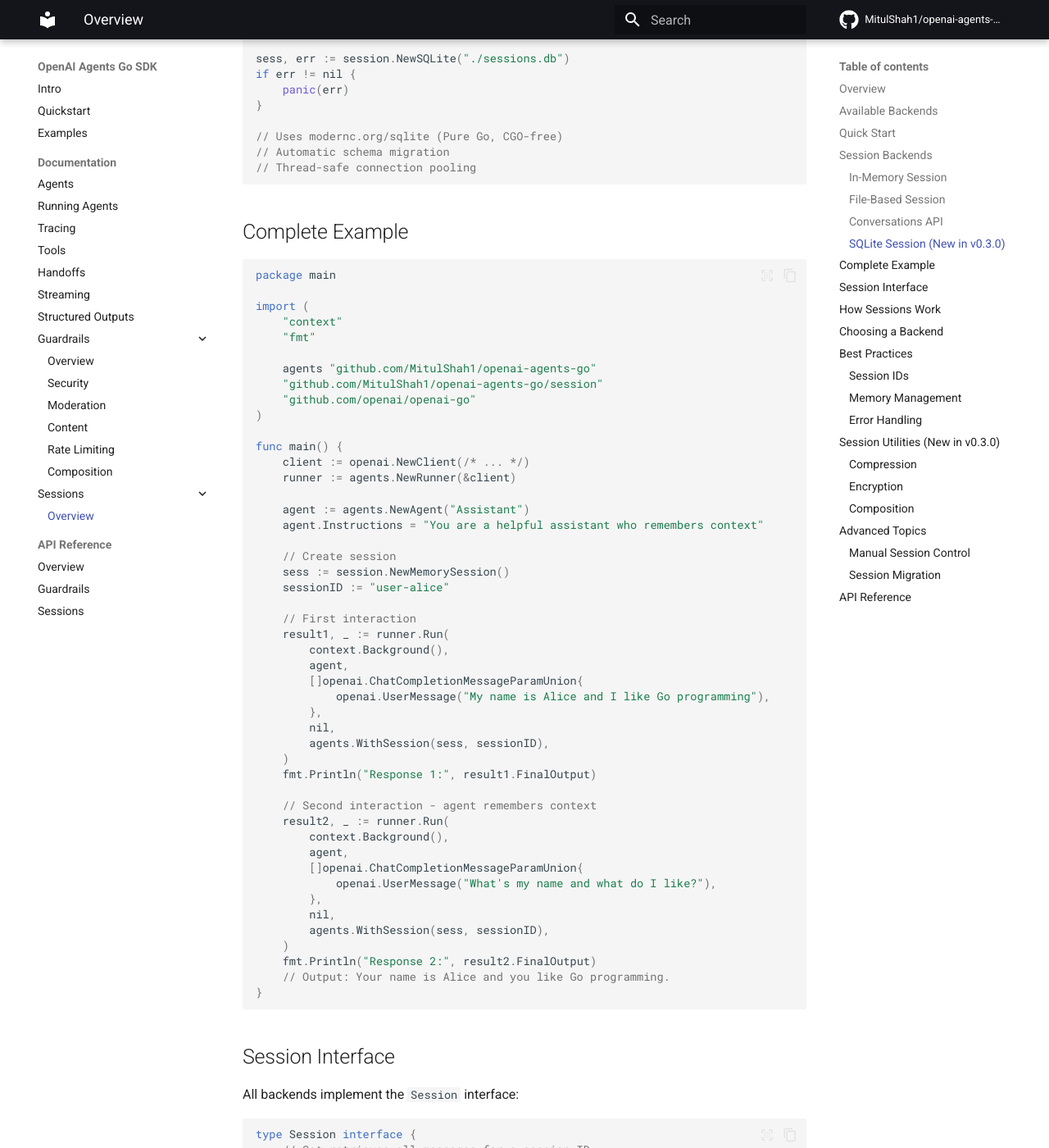
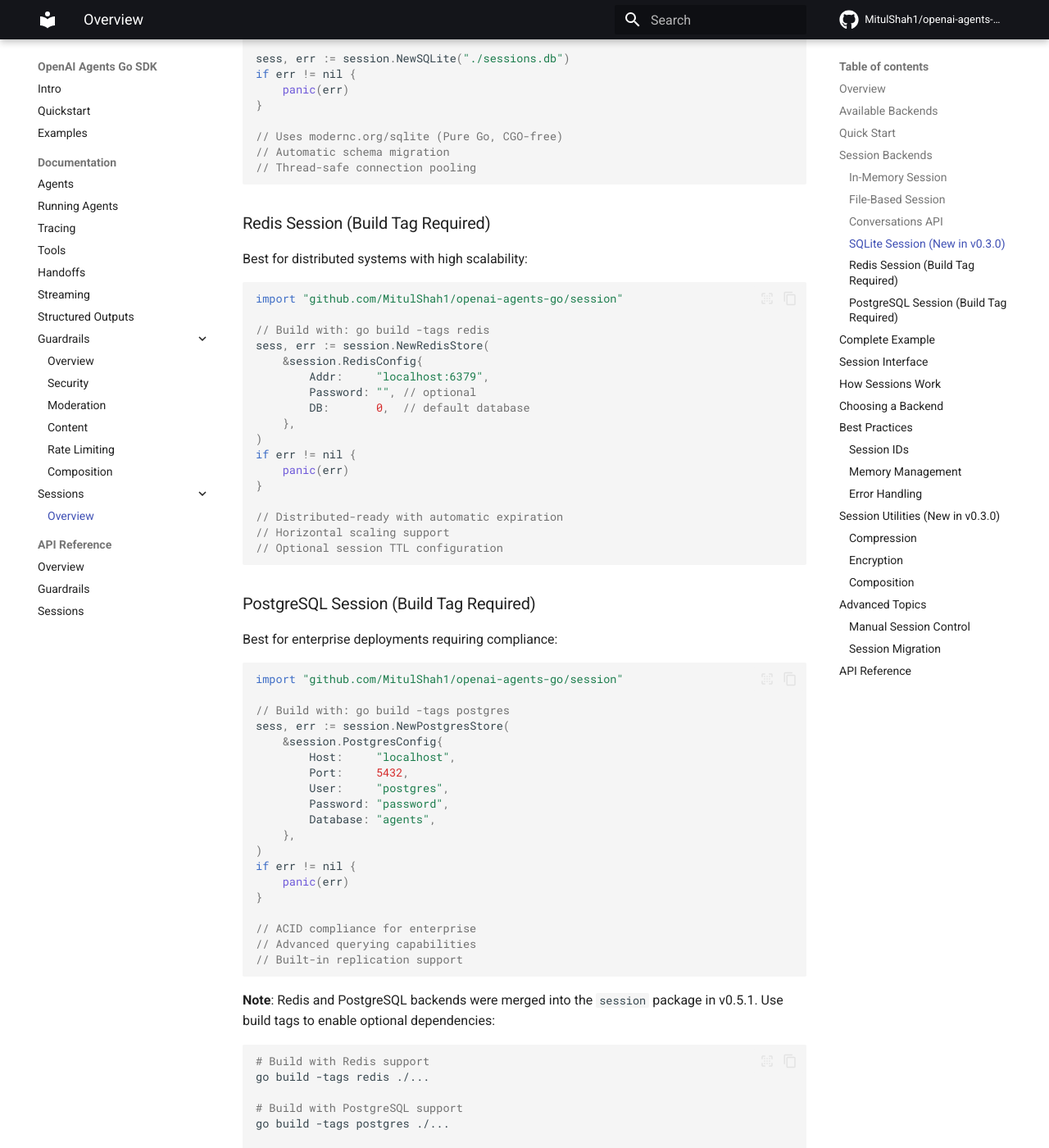
Before and after one commit to MitulShah1/openai-agents-go, an MkDocs documentation site: the page built from docs/sessions/index.md, in a window 1280 px wide and 1400 px high, scrolled down 2420 px. Shown: the whole window at 82% size. Built offline with MkDocs 1.6.1 and Material for MkDocs 9.7.7, drawn with Linux system fonts in a browser that asks for light colours; comment, search, counter and statistics services are not loaded; the version menu is left out; some of the changed text lies outside the part shown.

Commit message:
docs: update documentation for v0.5.1 release
Update feature tables and comparison matrices:
- Mark Streaming and Tracing as Complete (v0.4.0)
- Add MCP Support, Computer Use, Diff Tool (v0.5.0)
- Add Tool Approvals (Foundation) and Prompts API (Foundation) (v0.5.1)
- Update comparison table with Python/JS SDKs

Update sessions documentation:
- Document Redis/PostgreSQL build tag usage (v0.5.1)
- Add Redis and PostgreSQL session examples with build tags
- Update backend selection guide
- Note plugin architecture simplification

Update go.mod and go.sum with latest dependencies

Fixes #18 (MCP Support - implemented in v0.5.0)
Fixes #19 (Computer Use - implemented in v0.5.0)
Fixes #20 (Diff Tool - implemented in v0.5.0)
Partially addresses #21 (Redis Sessions - implemented, Compaction deferred)

Refs: #v0.5.1

````diff
--- a/docs/sessions/index.md
+++ b/docs/sessions/index.md
@@ -18,8 +18,8 @@ The session framework enables:
 | File | Single-server production | None | v0.2.0 |
 | Conversations API | Cloud, distributed | OpenAI API key | v0.2.2 |
 | SQLite | Single-server persistence | None (pure Go) | v0.3.0 |
-| Redis | Scalable/Distributed | Redis client | v0.4.0 |
-| PostgreSQL | Enterprise/Compliance | PostgreSQL driver | v0.4.0 |
+| Redis | Scalable/Distributed | Build tag: `-tags redis` | v0.5.1 |
+| PostgreSQL | Enterprise/Compliance | Build tag: `-tags postgres` | v0.5.1 |
 
 ## Quick Start
 
@@ -111,6 +111,69 @@ if err != nil {
 // Thread-safe connection pooling
 ```
 
+### Redis Session (Build Tag Required)
+
+Best for distributed systems with high scalability:
+
+```go
+import "github.com/MitulShah1/openai-agents-go/session"
+
+// Build with: go build -tags redis
+sess, err := session.NewRedisStore(
+    &session.RedisConfig{
+        Addr:     "localhost:6379",
+        Password: "", // optional
+        DB:       0,  // default database
+    },
+)
+if err != nil {
+    panic(err)
+}
+
+// Distributed-ready with automatic expiration
+// Horizontal scaling support
+// Optional session TTL configuration
+```
+
+### PostgreSQL Session (Build Tag Required)
+
+Best for enterprise deployments requiring compliance:
+
+```go
+import "github.com/MitulShah1/openai-agents-go/session"
+
+// Build with: go build -tags postgres
+sess, err := session.NewPostgresStore(
+    &session.PostgresConfig{
+        Host:     "localhost",
+        Port:     5432,
+        User:     "postgres",
+        Password: "password",
+        Database: "agents",
+    },
+)
+if err != nil {
+    panic(err)
+}
+
+// ACID compliance for enterprise
+// Advanced querying capabilities
+// Built-in replication support
+```
+
+**Note**: Redis and PostgreSQL backends were merged into the `session` package in v0.5.1. Use build tags to enable optional dependencies:
+
+```bash
+# Build with Redis support
+go build -tags redis ./...
+
+# Build with PostgreSQL support
+go build -tags postgres ./...
+
+# Build with both
+go build -tags "redis postgres" ./...
+```
+
 ## Complete Example
 
 ```go
@@ -200,11 +263,11 @@ User Message → Get History → [History + New Message] → Agent → Append Ne
 |----------|-------------------|
 | Local development | Memory Session |
 | Unit tests | Memory Session |
-| Single-server app | File Session |
-| Multi-server app | Conversations API |
+| Single-server app | File or SQLite Session |
+| Multi-server app | Redis or Conversations API |
 | Cloud deployment | Conversations API |
-| High scalability | Redis (v0.4.0) |
-| Enterprise | PostgreSQL (v0.4.0) |
+| High scalability | Redis (with `-tags redis`) |
+| Enterprise/Compliance | PostgreSQL (with `-tags postgres`) |
 
 ## Best Practices
 
````
Also changed, not shown: docs/index.md (+14 -4 lines), 2 other files.
